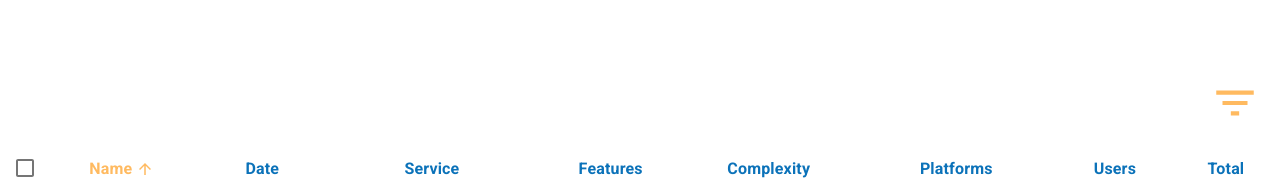
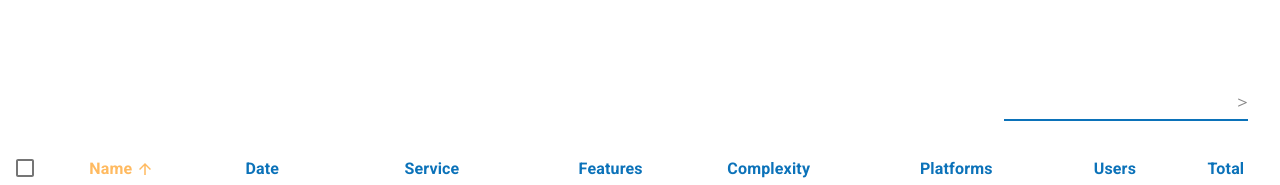
Before and after one commit to jeromeski/muinext-projmgr, a Next.js app: page / in a window 1280 px wide. Both pictures are taken after a click on the button 1235 px from the left and 403 px from the top of the page. Shown: the part 301-486 px from the top of the page. Built offline with nearby package versions, Linux system fonts and the light colour scheme.

Commit message:
Filtering Total by Range

```diff
--- a/src/ui/EnhancedTable.js
+++ b/src/ui/EnhancedTable.js
@@ -22,6 +22,7 @@ import DeleteIcon from '@material-ui/icons/Delete';
 import FilterListIcon from '@material-ui/icons/FilterList';
 import Snackbar from '@material-ui/core/Snackbar';
 import Button from '@material-ui/core/Button';
+import { MenuItem, TextField, Menu, InputAdornment } from '@material-ui/core';
 
 function createData(name, calories, fat, carbs, protein) {
   return { name, calories, fat, carbs, protein };
@@ -140,6 +141,14 @@ const useToolbarStyles = makeStyles(theme => ({
         },
   title: {
     flex: '1 1 100%'
+  },
+  menu: {
+    '&:hover': {
+      backgroundColor: '#fff'
+    },
+    '&.Mui-focusVisible': {
+      backgroundColor: '#fff'
+    }
   }
 }));
 
@@ -147,11 +156,24 @@ const EnhancedTableToolbar = props => {
   const classes = useToolbarStyles();
   const { numSelected } = props;
   const [undo, setUndo] = React.useState([]);
+  const [anchorEl, setAnchorEl] = React.useState(null);
+  const [openMenu, setOpenMenu] = React.useState(false);
+  const [totalFilter, setTotalFilter] = React.useState('>');
   const [alert, setAlert] = React.useState({
     open: false,
     color: '#FF3232',
     message: 'Row deleted!'
   });
+
+  const handleClick = e => {
+    setAnchorEl(e.currentTarget);
+    setOpenMenu(true);
+  };
+
+  const handleClose = e => {
+    setAnchorEl(null);
+    setOpenMenu(false);
+  };
 
   const onDelete = () => {
     const newRows = [...props.rows];
@@ -205,7 +227,7 @@ const EnhancedTableToolbar = props => {
         </Tooltip>
       ) : (
         <Tooltip title='Filter list'>
-          <IconButton aria-label='filter list'>
+          <IconButton aria-label='filter list' onClick={handleClick}>
             <FilterListIcon style={{ fontSize: 50 }} color='secondary' />
           </IconButton>
         </Tooltip>
@@ -227,6 +249,38 @@ const EnhancedTableToolbar = props => {
           </Button>
         }
       />
+      <Menu
+        id='simple-menu'
+        anchorEl={anchorEl}
+        open={openMenu}
+        onClose={handleClose}
+        elevation={0}
+        style={{ zIndex: 1302 }}
+        keepMounted>
+        <MenuItem className={classes.menu}>
+          <TextField
+            InputProps={{
+              type: 'number',
+              endAdornment: (
+                <InputAdornment
+                  onClick={() =>
+                    setTotalFilter(
+                      totalFilter === '>'
+                        ? '<'
+                        : totalFilter === '<'
+                        ? '='
+                        : '>'
+                    )
+                  }
+                  position='end'
+                  style={{ pointer: 'click' }}>
+                  <span className={classes.totalFilter}>{totalFilter}</span>
+                </InputAdornment>
+              )
+            }}
+          />
+        </MenuItem>
+      </Menu>
     </Toolbar>
   );
 };
```
